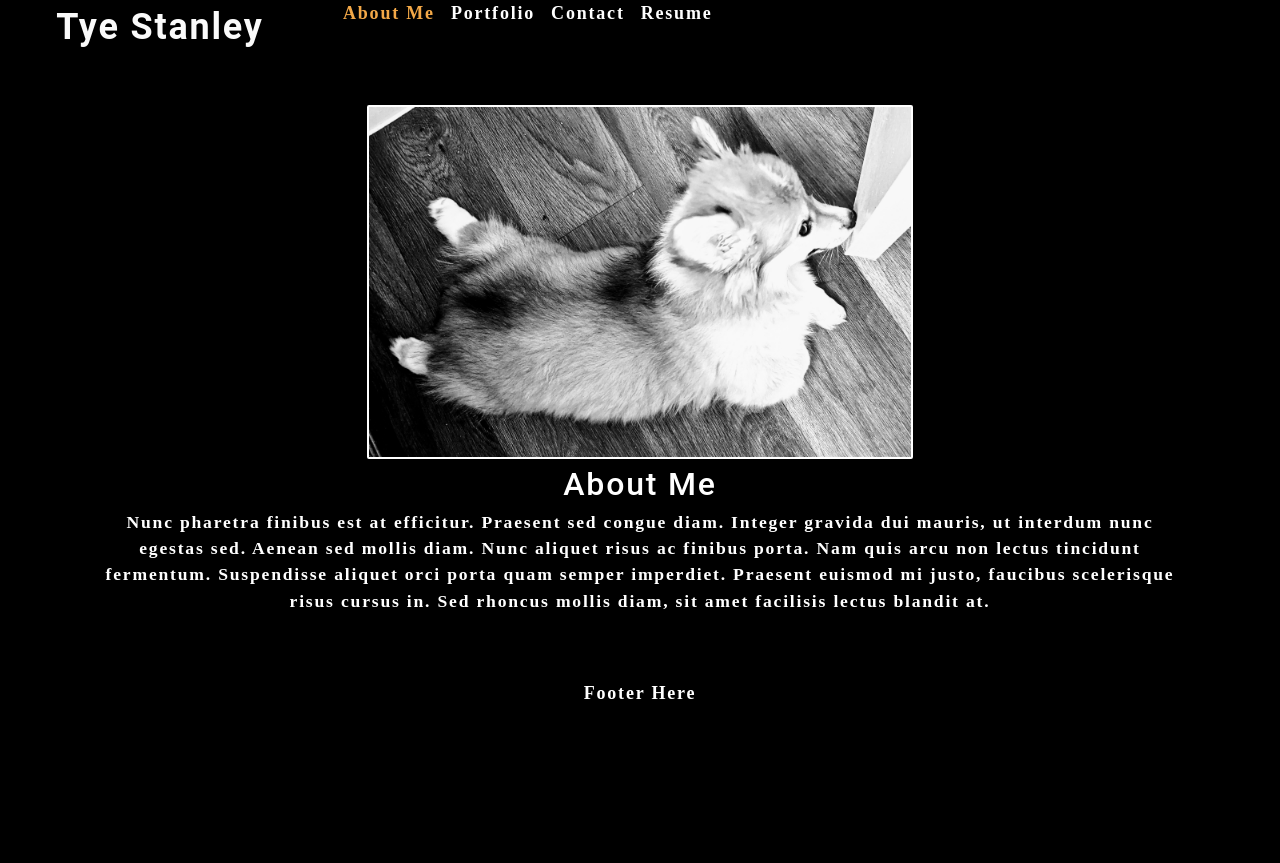
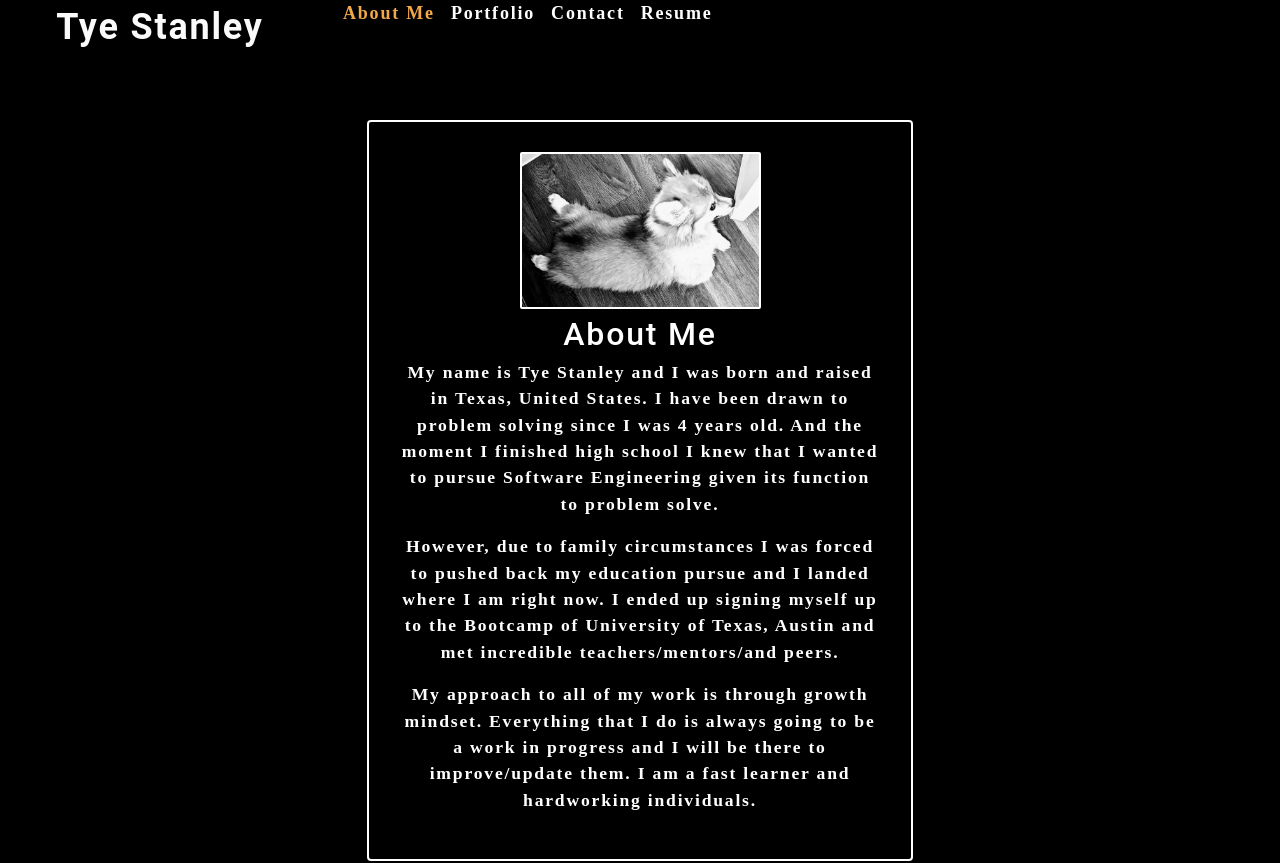
Before and after one commit to TyeStanley/my-react-portfolio, a React (Create React App) app: page / in a window 1280 px wide. Shown: the top 863 px of the page. Before the commit the page ends 800 px from the top, so only its background shows below. Built offline with nearby package versions, Linux system fonts and the light colour scheme; the HTML template or start-up script is replaced by a standard one.

Commit message:
added resume components and updated with downloadable resume

```diff
--- a/package.json
+++ b/package.json
@@ -41,6 +41,7 @@
     ]
   },
   "devDependencies": {
+    "font-awesome": "^4.7.0",
     "gh-pages": "^4.0.0"
   }
 }
--- a/src/App.css
+++ b/src/App.css
@@ -30,3 +30,11 @@
   border-radius: 4px;
   padding: 30px;
 }
+
+.paraContainer {
+  width: 50%;
+  margin: 15px auto;
+  border: 2px solid white;
+  border-radius: 4px;
+  padding: 30px;
+}
--- a/src/components/pages/About.js
+++ b/src/components/pages/About.js
@@ -3,17 +3,25 @@ import bubbles from '../../assets/images/bubbles-logic.jpg'
 
 export default function About() {
   return (
-    <div>
+    <div className="paraContainer">
       <img className="bubblesImg" src={bubbles} alt="Tye Stanley" />
       <h2>About Me</h2>
       <p>
-        Nunc pharetra finibus est at efficitur. Praesent sed congue diam.
-        Integer gravida dui mauris, ut interdum nunc egestas sed. Aenean sed
-        mollis diam. Nunc aliquet risus ac finibus porta. Nam quis arcu non
-        lectus tincidunt fermentum. Suspendisse aliquet orci porta quam semper
-        imperdiet. Praesent euismod mi justo, faucibus scelerisque risus cursus
-        in. Sed rhoncus mollis diam, sit amet facilisis lectus blandit at.
+        My name is Tye Stanley and I was born and raised in Texas, United States.
+        I have been drawn to problem solving since I was 4 years old. And the moment I
+        finished high school I knew that I wanted to pursue Software Engineering given its
+        function to problem solve.
+      </p>
+      <p>
+        However, due to family circumstances I was forced to pushed back my education
+        pursue and I landed where I am right now. I ended up signing myself up to the Bootcamp
+        of University of Texas, Austin and met incredible teachers/mentors/and peers.
+      </p>
+      <p>
+        My approach to all of my work is through growth mindset. Everything that I do is
+        always going to be a work in progress and I will be there to improve/update them.
+        I am a fast learner and hardworking individuals.
       </p>
     </div>
-  )
+  );
 }
--- a/src/components/pages/Resume.js
+++ b/src/components/pages/Resume.js
@@ -4,14 +4,23 @@ export default function Resume() {
   return (
     <div>
       <h2>Resume</h2>
-      <p>
-        Nunc pharetra finibus est at efficitur. Praesent sed congue diam.
-        Integer gravida dui mauris, ut interdum nunc egestas sed. Aenean sed
-        mollis diam. Nunc aliquet risus ac finibus porta. Nam quis arcu non
-        lectus tincidunt fermentum. Suspendisse aliquet orci porta quam semper
-        imperdiet. Praesent euismod mi justo, faucibus scelerisque risus cursus
-        in. Sed rhoncus mollis diam, sit amet facilisis lectus blandit at.
-      </p>
+      <p className="m-4">You can download my resume by clicking "My Resume" </p>
+      <a className="btn btn-primary" href='src\assets\resumePDF\myResume.pdf' download>
+        My Resume
+      </a>
+      <div>
+        <h4 className="mt-4">My Developer Proficiencies</h4>
+        <ul>
+          <li className="mt-4">JavaScript</li>
+          <li className="mt-1">React</li>
+          <li className="mt-1">Express</li>
+          <li className="mt-1">MongoDB</li>
+          <li className="mt-1">Node</li>
+          <li className="mt-1">MySql</li>
+          <li className="mt-1">Many Others...</li>
+        </ul>
+      </div>
+
     </div>
   )
 }
```
Also changed, not shown: 2 other files (tests, documents, lock files or other folders).
